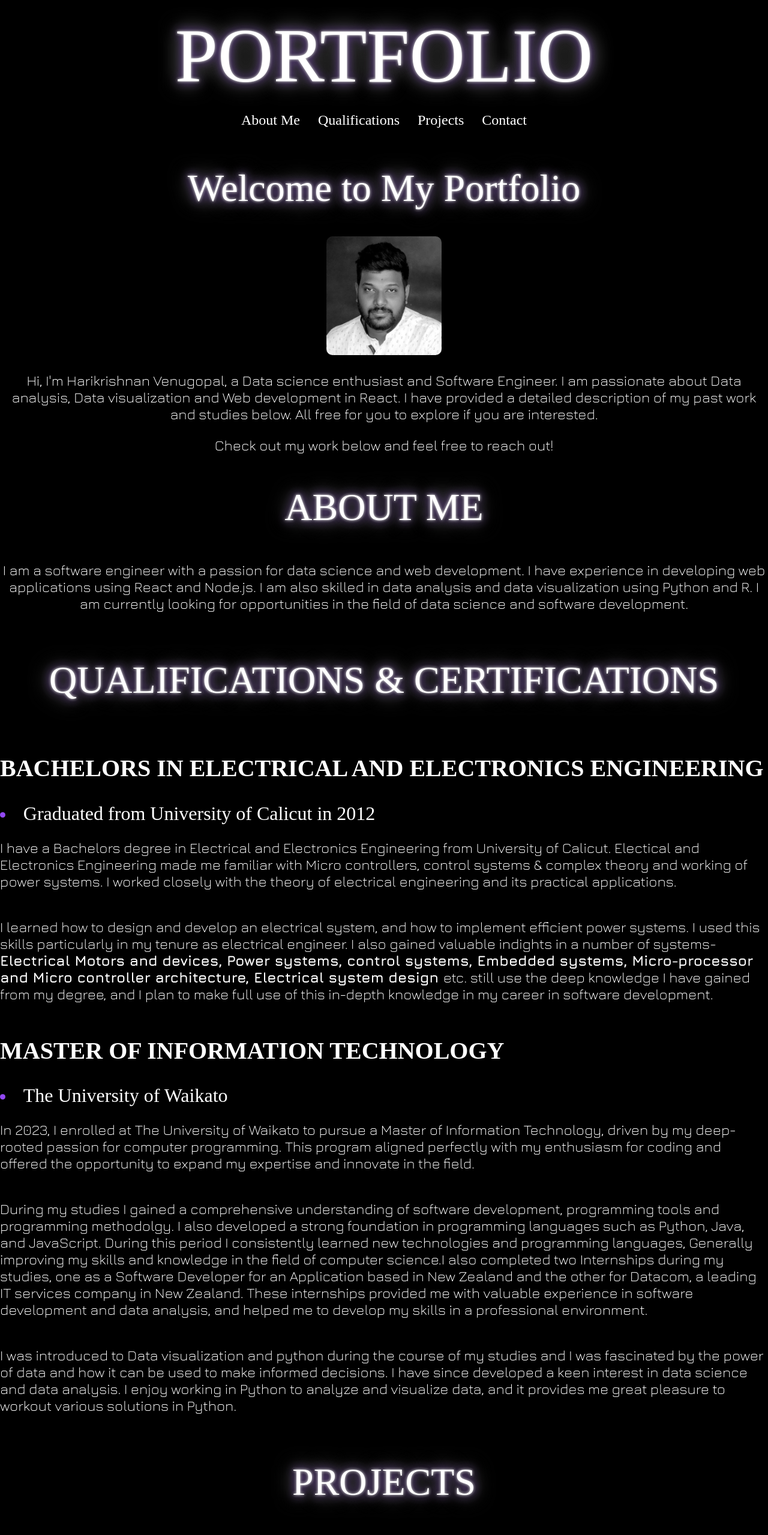
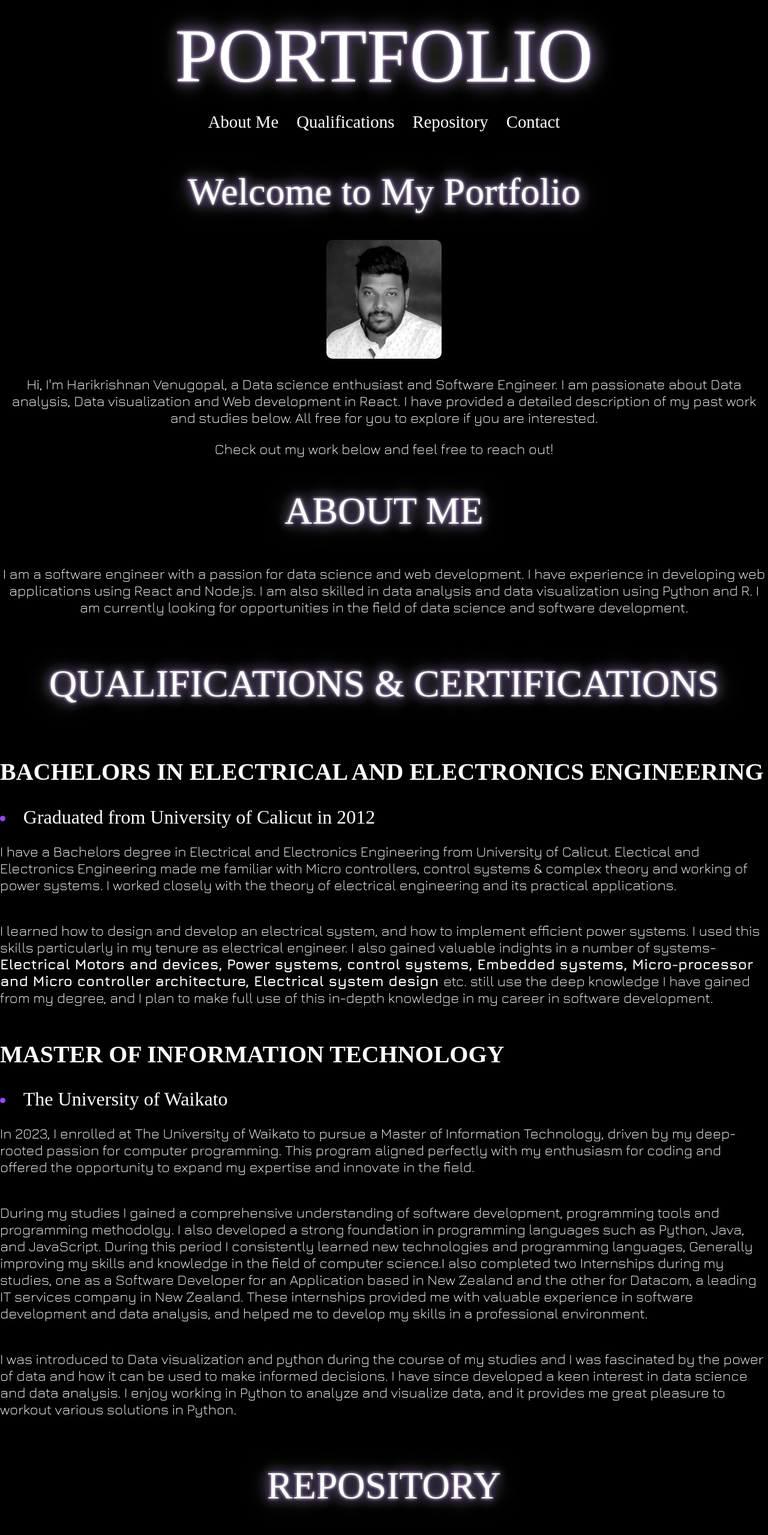
Before and after one commit to hvdx23/portfolio-website, a React (Create React App) app: page / in a window 1280 px wide. Shown: the top 2559 px of the page at 60% size. Built offline with nearby package versions, Linux system fonts and the light colour scheme; no server answers; a web font is replaced by a local one.

Commit message:
headeranimation done

```diff
--- a/src/components/LandingPage.js
+++ b/src/components/LandingPage.js
@@ -118,7 +118,7 @@ function LandingPage() {
           </Element>
           <Element name="projects">
             <div className="projects">
-              <h1>PROJECTS</h1>
+              <h1>REPOSITORY</h1>
               <Repositories />
             </div>
           </Element>
--- a/src/components/header.css
+++ b/src/components/header.css
@@ -27,7 +27,7 @@
 .header nav ul li a {
   text-decoration: none;
   color: white;
-  font-size: 1.5em;
+  font-size: 1.8em;
   font-family: "Smooch Sans";
   font-weight: 300;
 }
--- a/src/components/header.js
+++ b/src/components/header.js
@@ -9,7 +9,7 @@ function Header() {
       <nav>
         <ul>
           <li>
-            <Link to="about" smooth={true} duration={1000} className="nav-link" offset={+70}>
+            <Link to="about" smooth={true} duration={1000} className="nav-link" >
               About Me
             </Link>
           </li>
@@ -20,7 +20,7 @@ function Header() {
           </li>
           <li>
             <Link to="projects" smooth={true} duration={1000} className="nav-link">
-              Projects
+              Repository
             </Link>
           </li>
           <li>
```
